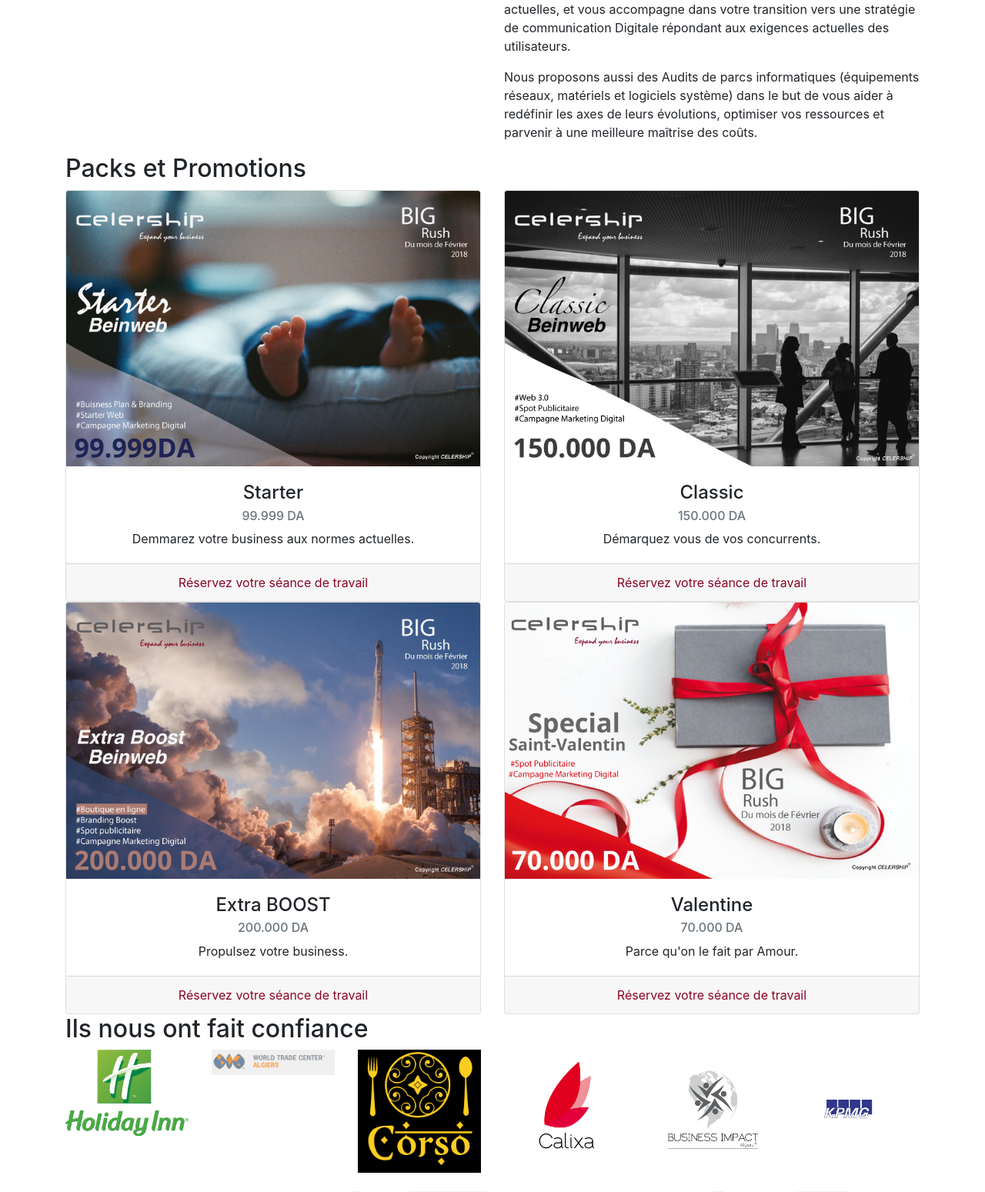
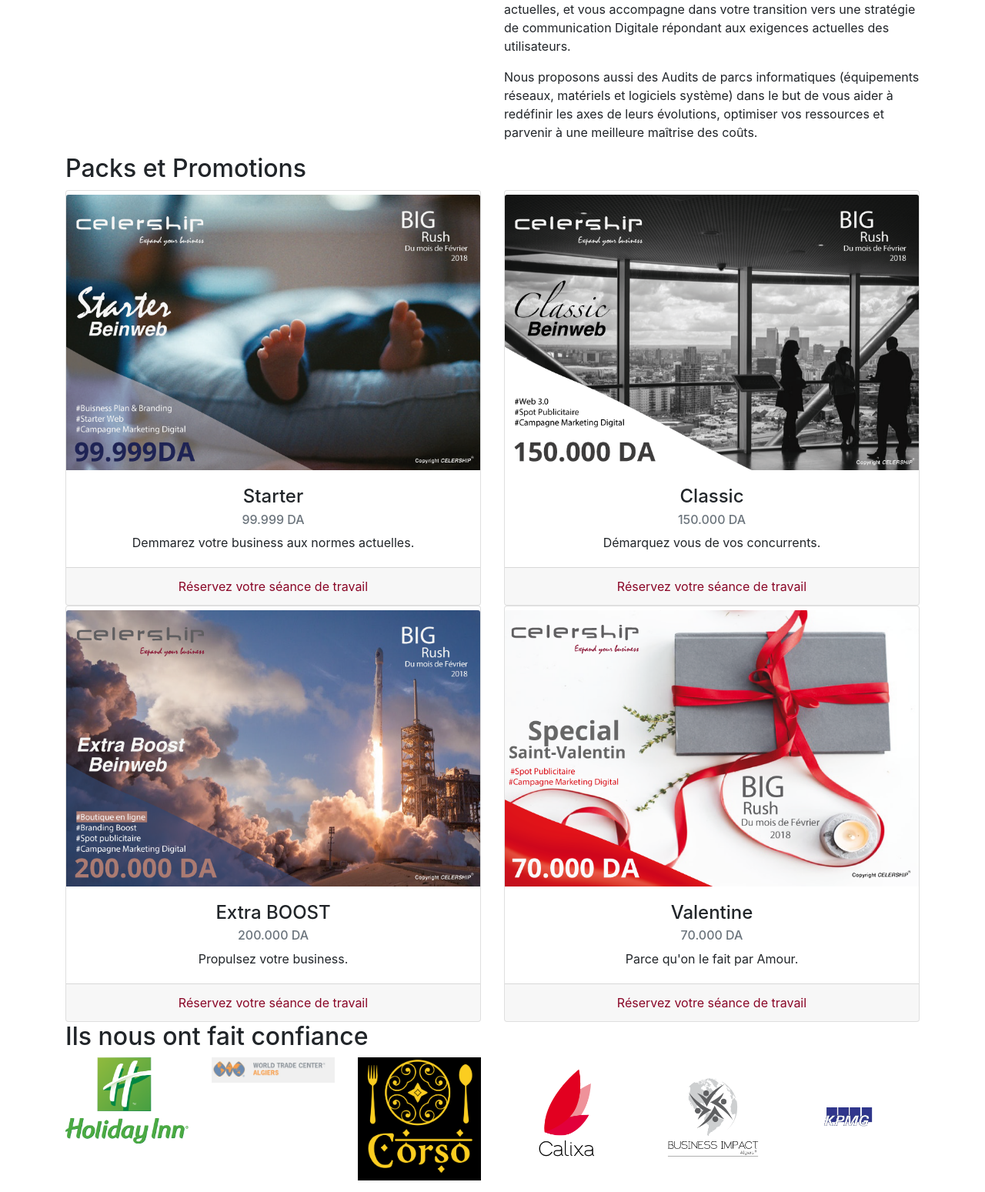
Before and after one commit to mohsenuss91/celershipapp, a Django app: page / in a window 1280 px wide. Shown: the part 885-2434 px from the top of the page at 77% size. Run offline with Django 3.2, Linux system fonts and the light colour scheme; some libraries are stand-ins or nearby versions.

Commit message:
card padding top

```diff
--- a/home/static/css/modern-business.css
+++ b/home/static/css/modern-business.css
@@ -63,3 +63,7 @@
 .breadcrumb{
   padding-top: 70px;
 }
+
+.card{
+  padding-top: 5px;
+}
```
